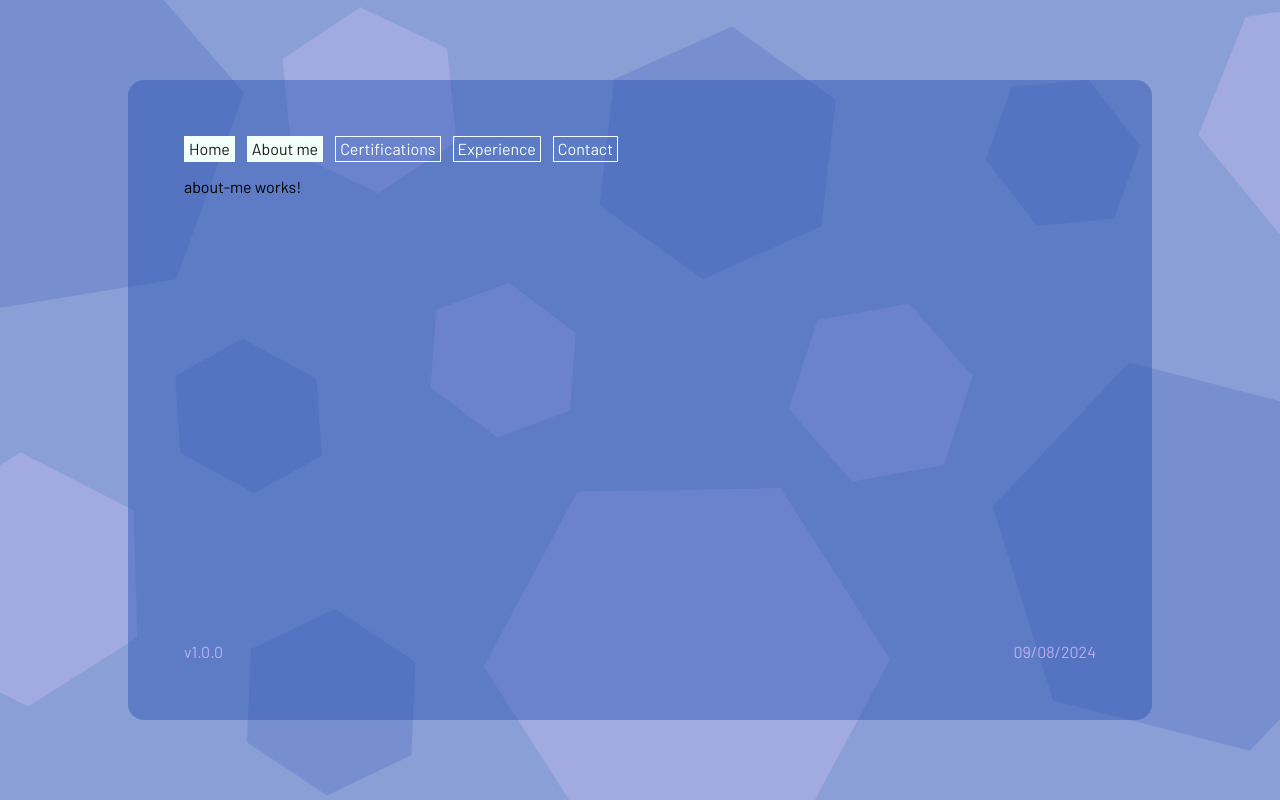
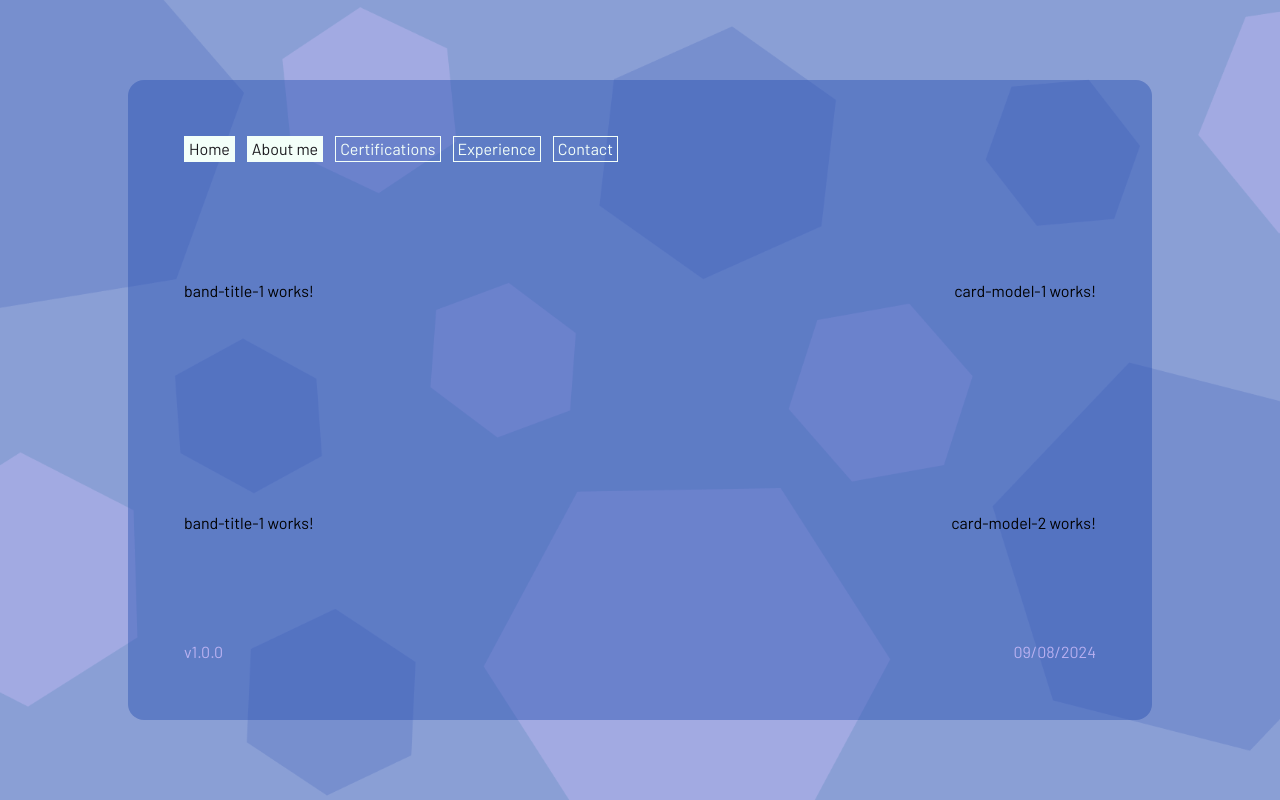
Before and after one commit to abmonzalvof/WebSite, an Angular app: page /about in a window 1280 px wide. Built offline with nearby package versions, Linux system fonts and the light colour scheme.

Commit message:
(ADD) Add structure of template in about-me view

```diff
--- a/src/app/about-me/about-me.component.html
+++ b/src/app/about-me/about-me.component.html
@@ -1 +1,12 @@
-<p>about-me works!</p>
+<div class="w-full h-[50%] flex flex-wrap justify-between content-center">
+    <app-band-title-1></app-band-title-1>
+    <div class="w-fit h-fit overflow-x-visible">
+        <app-card-model-1></app-card-model-1>
+    </div>
+</div>
+<div class="w-full h-[50%] flex flex-wrap justify-between content-center">
+    <app-band-title-1></app-band-title-1>
+    <div class="w-fit h-fit overflow-x-visible">
+        <app-card-model-2></app-card-model-2>
+    </div>
+</div>
--- a/src/app/about-me/about-me.component.ts
+++ b/src/app/about-me/about-me.component.ts
@@ -1,9 +1,12 @@
 import { Component } from '@angular/core';
+import { BandTitle1Component } from '../../shared/band-title-1/band-title-1.component';
+import { CardModel1Component } from '../../shared/card-model-1/card-model-1.component';
+import { CardModel2Component } from '../../shared/card-model-2/card-model-2.component';
 
 @Component({
   selector: 'app-about-me',
   standalone: true,
-  imports: [],
+  imports: [BandTitle1Component, CardModel1Component, CardModel2Component],
   templateUrl: './about-me.component.html',
   styleUrl: './about-me.component.scss'
 })
```
